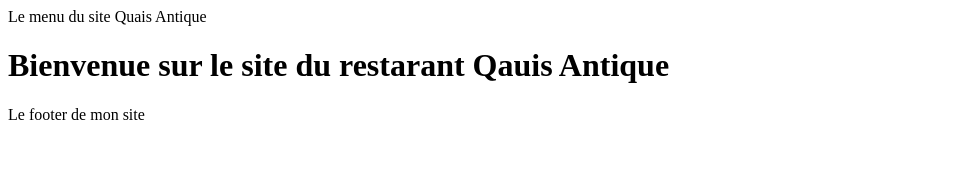
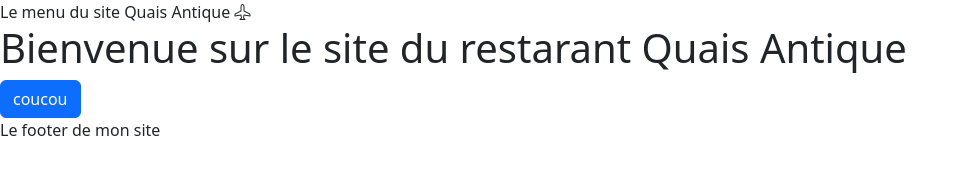
Before and after one commit to Rasta97220/2-QuaisAntiqueRestaurant-front, a website with bundled scripts: page index.html in a window 1280 px wide. Shown: the whole page, without its empty margins (0-968 px from the left). Built offline with nearby package versions, Linux system fonts and the light colour scheme; files whose address does not match are found by name.

Commit message:
Install Bootstrap

```diff
--- a/index.html
+++ b/index.html
@@ -3,11 +3,14 @@
 <head>
     <meta charset="UTF-8">
     <meta name="viewport" content="width=device-width, initial-scale=1.0">
+
+    <link rel="stylesheet" href="node_modules/bootstrap/dist/css/bootstrap.min.css">
+    <link rel="stylesheet" href="node_modules/bootstrap-icons/font/bootstrap-icons.css">
     <title>Document</title>
 </head>
 <body>
 
-<header>Le menu du site Quais Antique</header>
+<header>Le menu du site Quais Antique <i><i class="bi bi-airplane"></i></i></header>
 
     <main id="main-page">
         <!-- le contenue de ma page sera injectée ici -->
@@ -15,5 +18,6 @@
 
     <footer>Le footer de mon site</footer>
     <script type="module" src="Router/router.js"></script>
+    <script src="node_modules/bootstrap/dist/js/bootstrap.bundle.js"></script>
 </body>
 </html>
--- /dev/null
+++ b/package.json
@@ -0,0 +1,6 @@
+{
+  "dependencies": {
+    "bootstrap": "^5.3.3",
+    "bootstrap-icons": "^1.11.3"
+  }
+}
--- a/pages/home.html
+++ b/pages/home.html
@@ -1 +1,2 @@
-<h1>Bienvenue sur le site du restarant Qauis Antique</h1>
+<h1>Bienvenue sur le site du restarant Quais Antique</h1>
+<button class="btn btn-primary">coucou</button>
```
Also changed, not shown: 2 other files.
